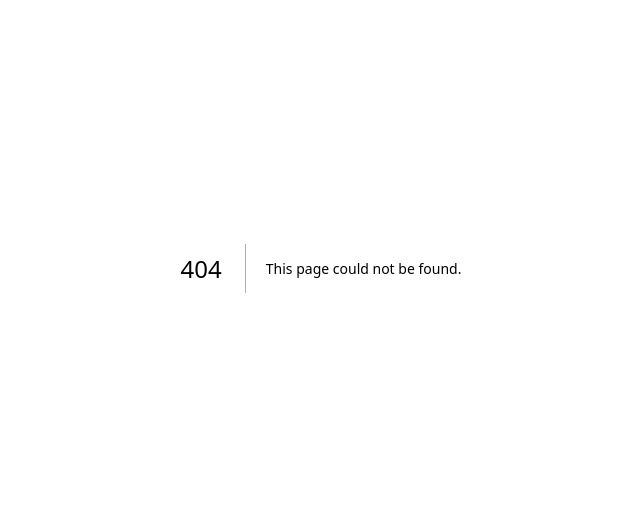
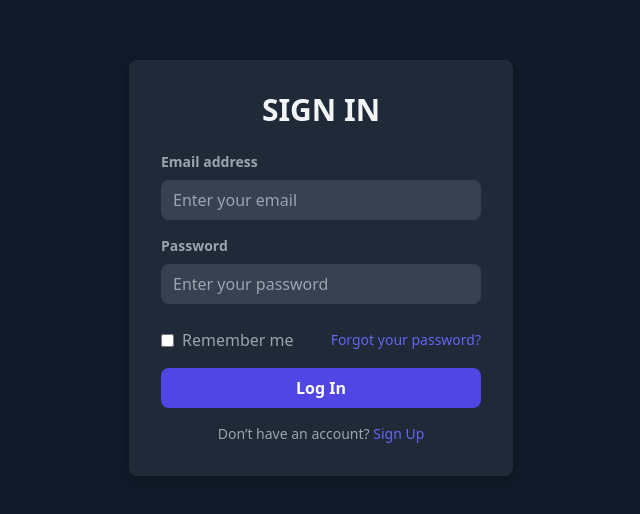
Before and after one commit to danymorar20/app-dashboard-front, a Next.js app: page /auth/login in a window 1280 px wide. Before the commit this address had no page. Shown: the part 132-646 px from the top of the page, without its empty margins (319-959 px from the left). Built offline with nearby package versions, Linux system fonts and the light colour scheme.

Commit message:
login html was added

```diff
--- /dev/null
+++ b/src/app/auth/login/page.tsx
@@ -0,0 +1,51 @@
+import React from 'react';
+
+export default function LoginPage() {
+  return (
+    <div className="min-h-screen flex items-center justify-center bg-gray-900">
+      <div className="bg-gray-800 p-8 rounded-lg shadow-md w-full max-w-sm">
+        <h2 className="text-center text-3xl font-bold text-gray-100 mb-6">SIGN IN</h2>
+        <form>
+          <div className="mb-4">
+            <label htmlFor="email" className="block text-gray-400 text-sm font-bold mb-2">
+              Email address
+            </label>
+            <input
+              id="email"
+              type="email"
+              placeholder="Enter your email"
+              className="w-full px-3 py-2 text-gray-100 bg-gray-700 rounded-lg focus:outline-none focus:ring-2 focus:ring-indigo-500"
+            />
+          </div>
+          <div className="mb-6">
+            <label htmlFor="password" className="block text-gray-400 text-sm font-bold mb-2">
+              Password
+            </label>
+            <input
+              id="password"
+              type="password"
+              placeholder="Enter your password"
+              className="w-full px-3 py-2 text-gray-100 bg-gray-700 rounded-lg focus:outline-none focus:ring-2 focus:ring-indigo-500"
+            />
+          </div>
+          <div className="flex items-center justify-between mb-4">
+            <label className="flex items-center text-gray-400">
+              <input type="checkbox" className="form-checkbox text-indigo-600 bg-gray-800 border-gray-600" />
+              <span className="ml-2">Remember me</span>
+            </label>
+            <a href="#" className="text-sm text-indigo-500 hover:text-indigo-400">Forgot your password?</a>
+          </div>
+          <button
+            type="submit"
+            className="w-full bg-indigo-600 hover:bg-indigo-500 text-white font-bold py-2 px-4 rounded-lg focus:outline-none focus:ring-2 focus:ring-indigo-500 focus:ring-opacity-50"
+          >
+            Log In
+          </button>
+        </form>
+        <p className="text-center text-gray-400 text-sm mt-4">
+          Don’t have an account? <a href="#" className="text-indigo-500 hover:text-indigo-400">Sign Up</a>
+        </p>
+      </div>
+    </div>
+  );
+}
```
